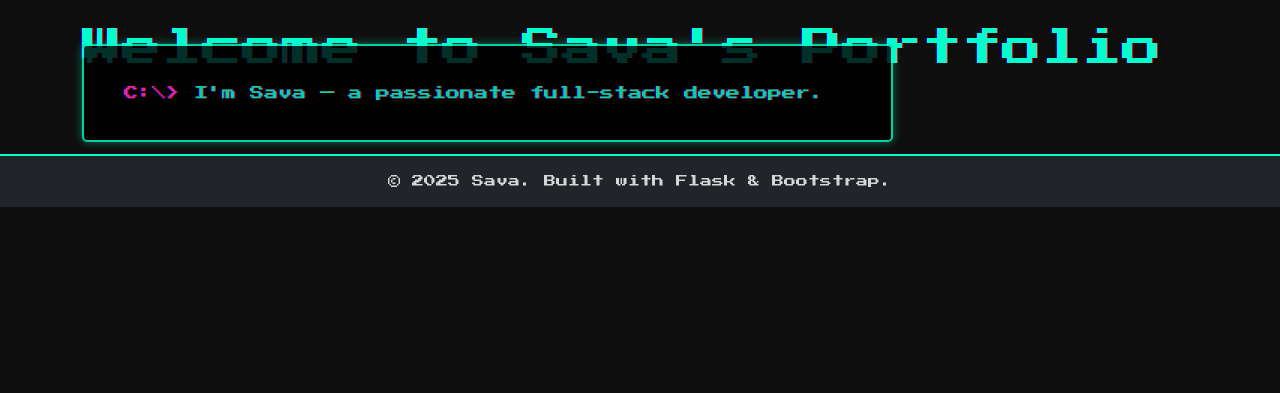
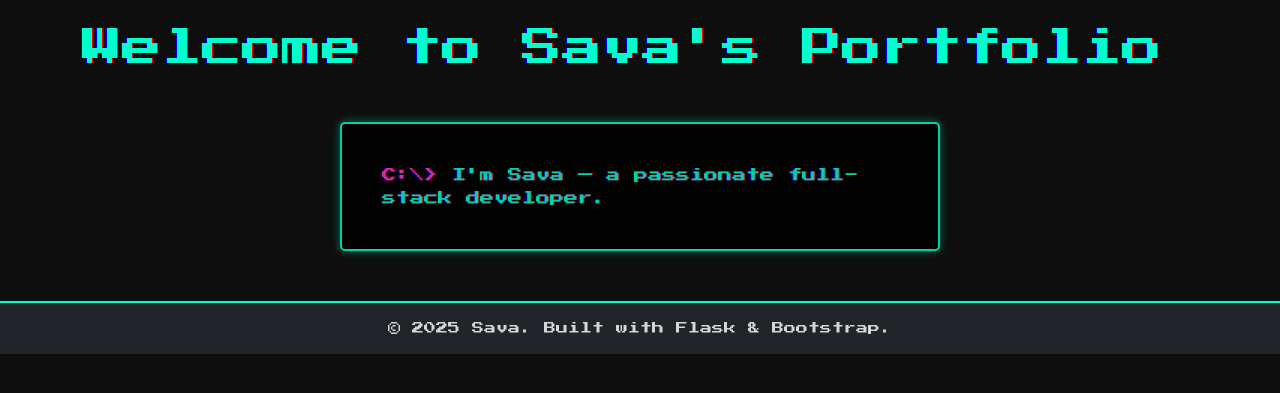
Before and after one commit to Vuletin/portfolio, a Flask app: page / in a window 1280 px wide. Shown: the part 56-449 px from the top of the page. Run offline with Flask 3, Linux system fonts and the light colour scheme.

Commit message:
removed inline from terminal

```diff
--- a/static/css/style.css
+++ b/static/css/style.css
@@ -111,7 +111,7 @@ pre, code {
     white-space: normal; /* normal whitespace */
     overflow-x: auto; /* Allow horizontal scrolling */
     word-break: break-word; /* Break long words */
-    display: inline; /* inline for alignment */
+    display: block; /* block for alignment */
     align-items: center; /* Align items to the center */
     flex-wrap: nowrap; /* No wrapping */
     font-family: 'Press Start 2P', monospace;
```
